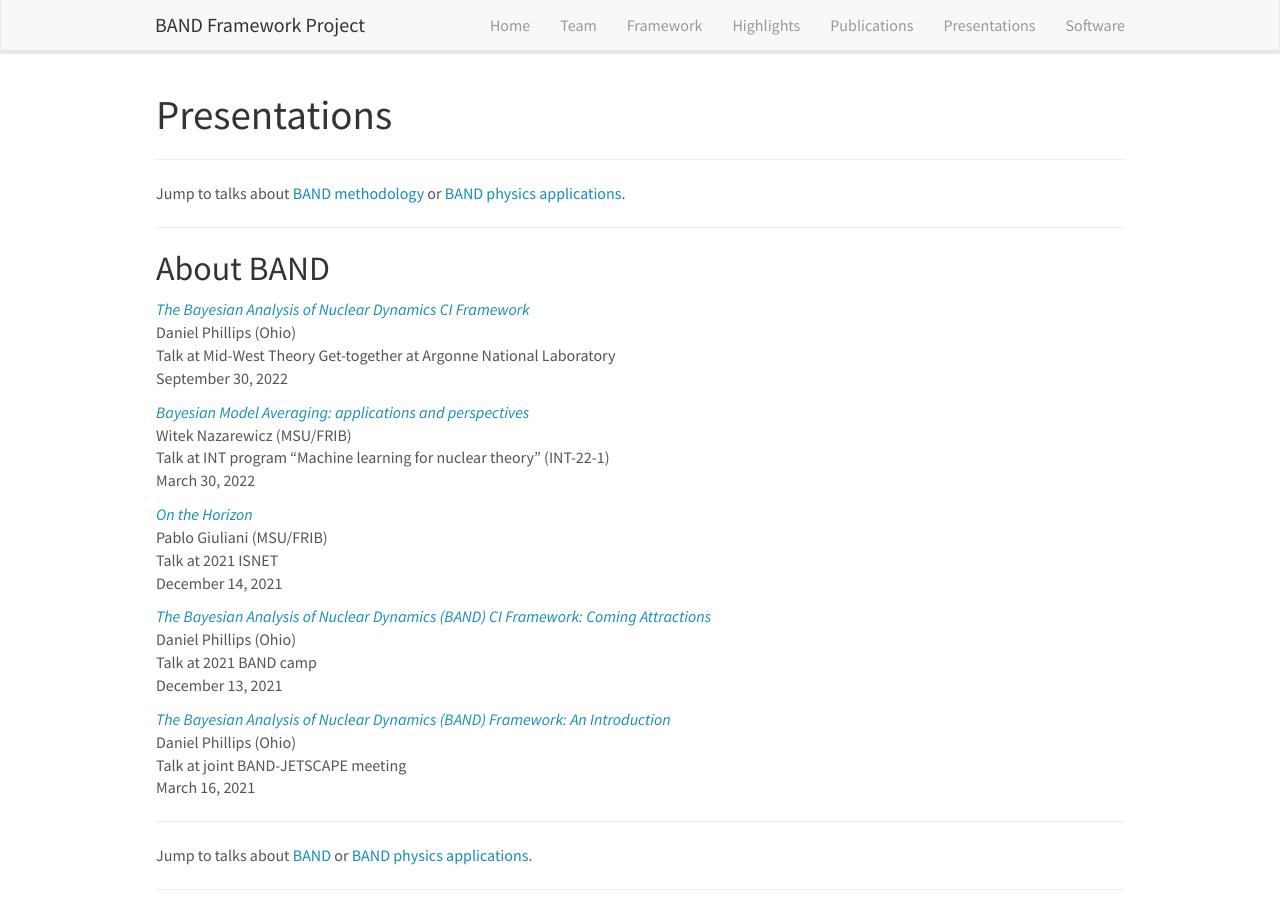
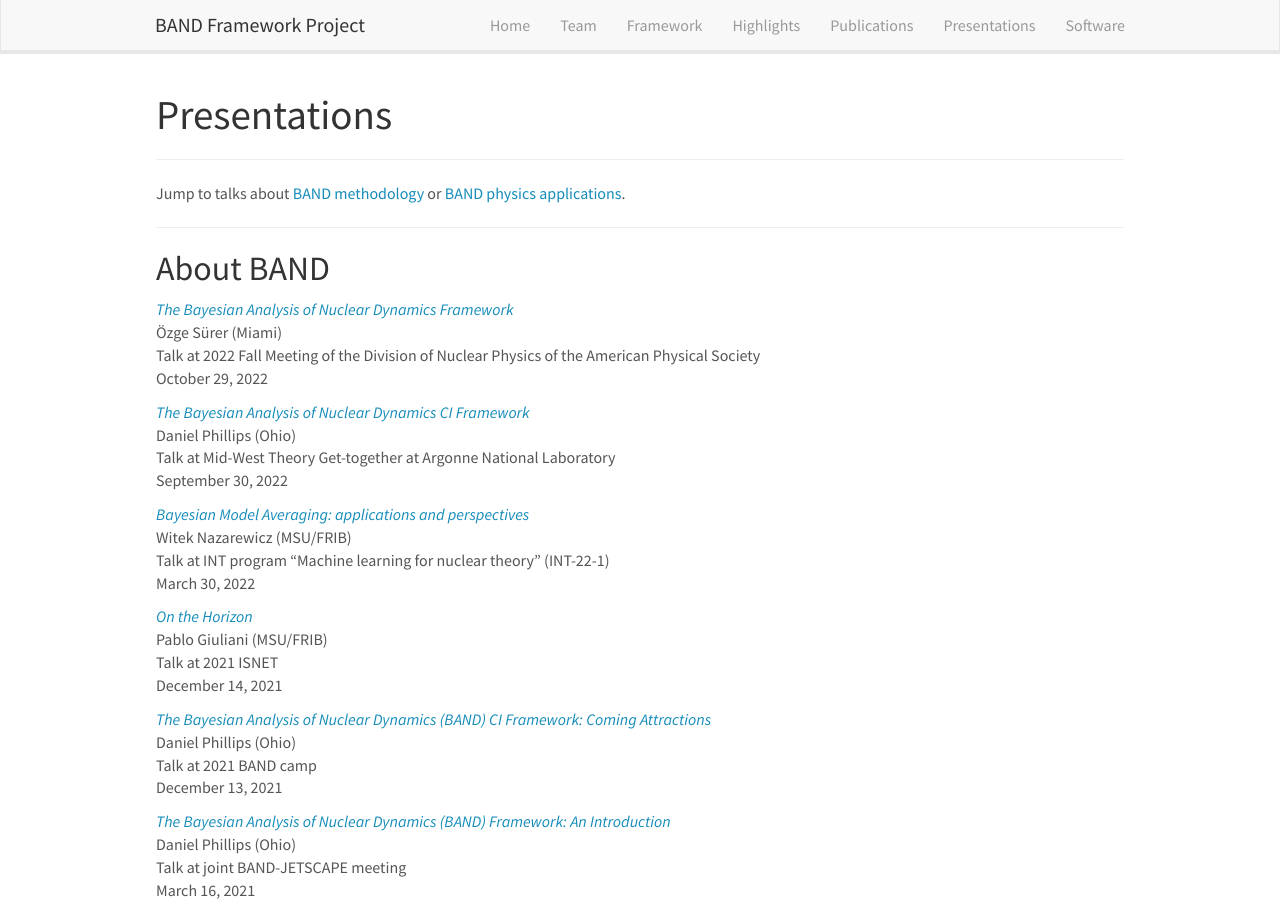
Before and after one commit to bandframework/bandframework.github.io, a Jekyll site: the page built from _pages/presentations.md, in a window 1280 px wide and 900 px high. Built offline with Jekyll 4.4.1, drawn with Linux system fonts in a browser that asks for light colours; nearby versions of some CDN libraries.

Commit message:
Ozge-DNP

```diff
--- a/_data/presentations.yml
+++ b/_data/presentations.yml
@@ -87,6 +87,19 @@
     url: https://www.dropbox.com/s/lgsbii5945n24lb/Semposki_MWTGT.pdf?dl=0
   highlight: 0
   type: methodology
+  news2:
+
+- title: "The Bayesian Analysis of Nuclear Dynamics Framework"
+  image:
+  location: >
+    Talk at 2022 Fall Meeting of the Division of Nuclear Physics of the American Physical Society
+  date: >
+    October 29, 2022
+  presenter: Özge Sürer (Miami)
+  link:
+    url: https://meetings.aps.org/Meeting/DNP22/Session/JA.1
+  highlight: 0
+  type: band
   news2:
 
 - title: "The Bayesian Analysis of Nuclear Dynamics CI Framework"
```
